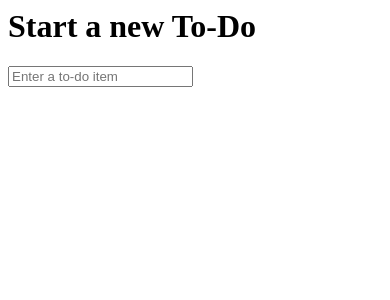
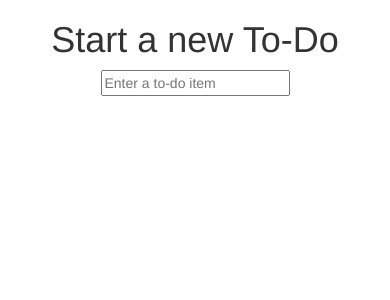
Before and after one commit to jlomuk/tdd_persi, a Django app: page / in a window 390 px wide. Shown: the top 300 px of the page. Run offline with Django 3.2, Linux system fonts and the light colour scheme; some libraries are stand-ins or nearby versions.

Commit message:
add bootstrap cdn

```diff
--- a/functional_tests/test.py
+++ b/functional_tests/test.py
@@ -91,7 +91,7 @@ class NewVisitorTest(LiveServerTestCase):
 
         inputbox.send_keys('testing')
         inputbox.send_keys(Keys.ENTER)
-        _check_for_row_in_list_table('1: testing')
+        self._check_for_row_in_list_table('1: testing')
 
         inputbox = self.browser.find_element_by_id('id_new_item')
 
--- a/lists/templates/base.html
+++ b/lists/templates/base.html
@@ -1,14 +1,32 @@
 <html>
     <head>
+        <meta charset="utf-8">
+        <meta http-equiv="X-UA-Compatible" content="IE=edge">
+        <meta name="viewport" content="width=device-width, initial-scale=1">
         <title>To-Do lists</title>
+        <link rel="stylesheet" href="https://maxcdn.bootstrapcdn.com/bootstrap/3.3.7/css/bootstrap.min.css" integrity="sha384-BVYiiSIFeK1dGmJRAkycuHAHRg32OmUcww7on3RYdg4Va+PmSTsz/K68vbdEjh4u" crossorigin="anonymous">
+        <link rel="stylesheet" href="https://maxcdn.bootstrapcdn.com/bootstrap/3.3.7/css/bootstrap-theme.min.css" integrity="sha384-rHyoN1iRsVXV4nD0JutlnGaslCJuC7uwjduW9SVrLvRYooPp2bWYgmgJQIXwl/Sp" crossorigin="anonymous">
+        <script src="https://maxcdn.bootstrapcdn.com/bootstrap/3.3.7/js/bootstrap.min.js"integrity="sha384-Tc5IQib027qvyjSMfHjOMaLkfuWVxZxUPnCJA7l2mCWNIpG9mGCD8wGNIcPD7Txa" crossorigin="anonymous"></script>
     </head>
     <body>
+        <div class="container">
+            <div class="row">
+                <div class="col-md-6 col-md-offset-3">
+                    <div class="text-center">
                         <h1>{% block header_text %}{% endblock %}</h1>
                         <form method="POST" action="{% block form_action %}{% endblock %}">
                             <input name="item_text" id="id_new_item" placeholder="Enter a to-do item" />
                             {% csrf_token %}
                         </form>
+                    </div>
+                </div>
+            </div>
+            <div class="row">
+                <div class="col-md-6 col-md-offset-3">
                     {% block table %}
                     {% endblock %}
+                </div>
+            </div>
+        </div>
     </body>
 </html>
```
Lines whose indentation alone changed are shown as unchanged.
